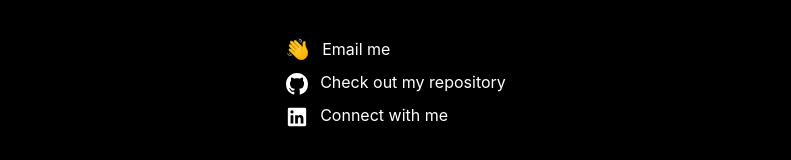
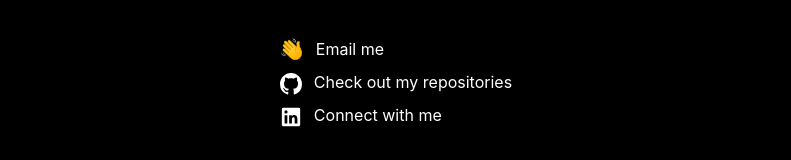
Before and after one commit to trinhbond/personal-portfolio, a React (Create React App) app: page / in a window 1280 px wide. Shown: the part 666-826 px from the top of the page, without its empty margins (244-1035 px from the left). Built offline with nearby package versions, Linux system fonts and the light colour scheme.

Commit message:
Pluralize word

```diff
--- a/src/pages/Home.js
+++ b/src/pages/Home.js
@@ -47,7 +47,7 @@ const Home = () => {
             href="https://www.github.com/trinhbond"
             className="hover:underline hover:text-[#ababab]"
           >
-            Check out my repository
+            Check out my repositories
           </ExternalLink>
           <ExternalLink
             icon={<LinkedIn />}
```
